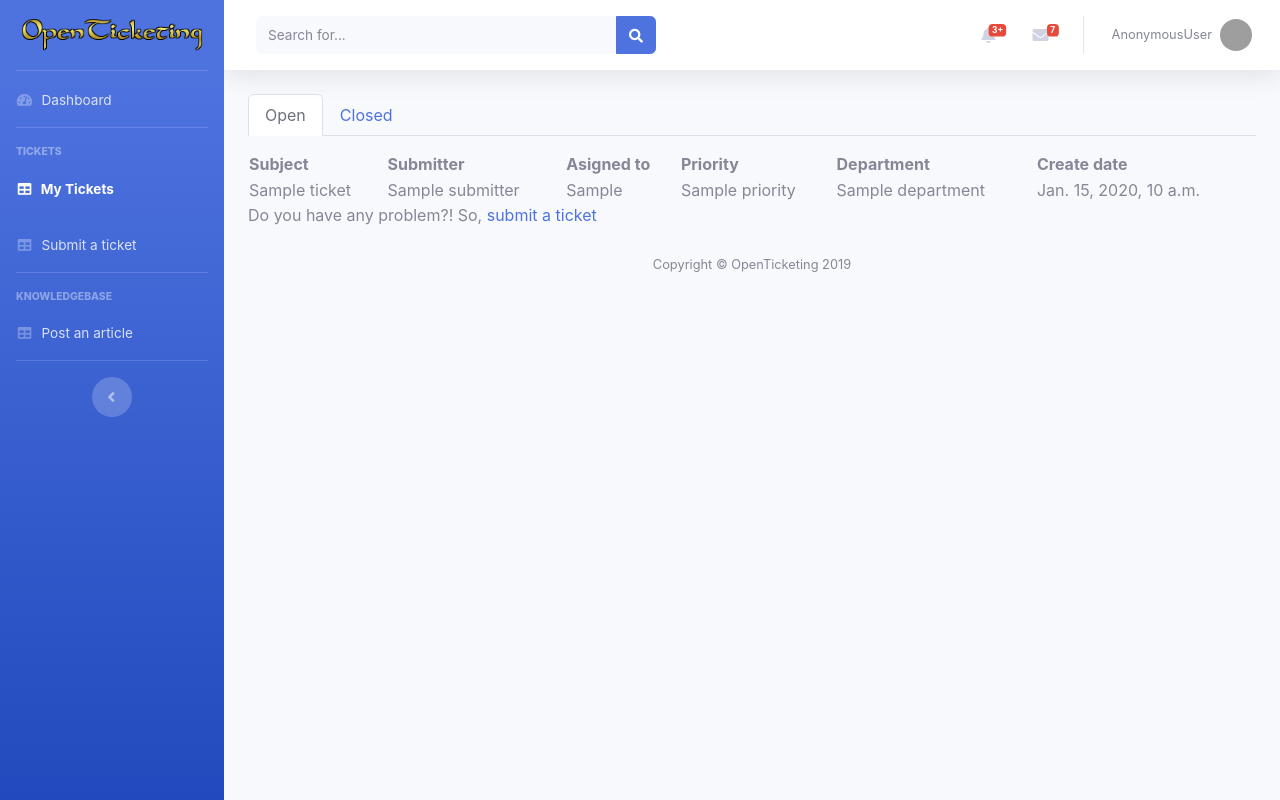
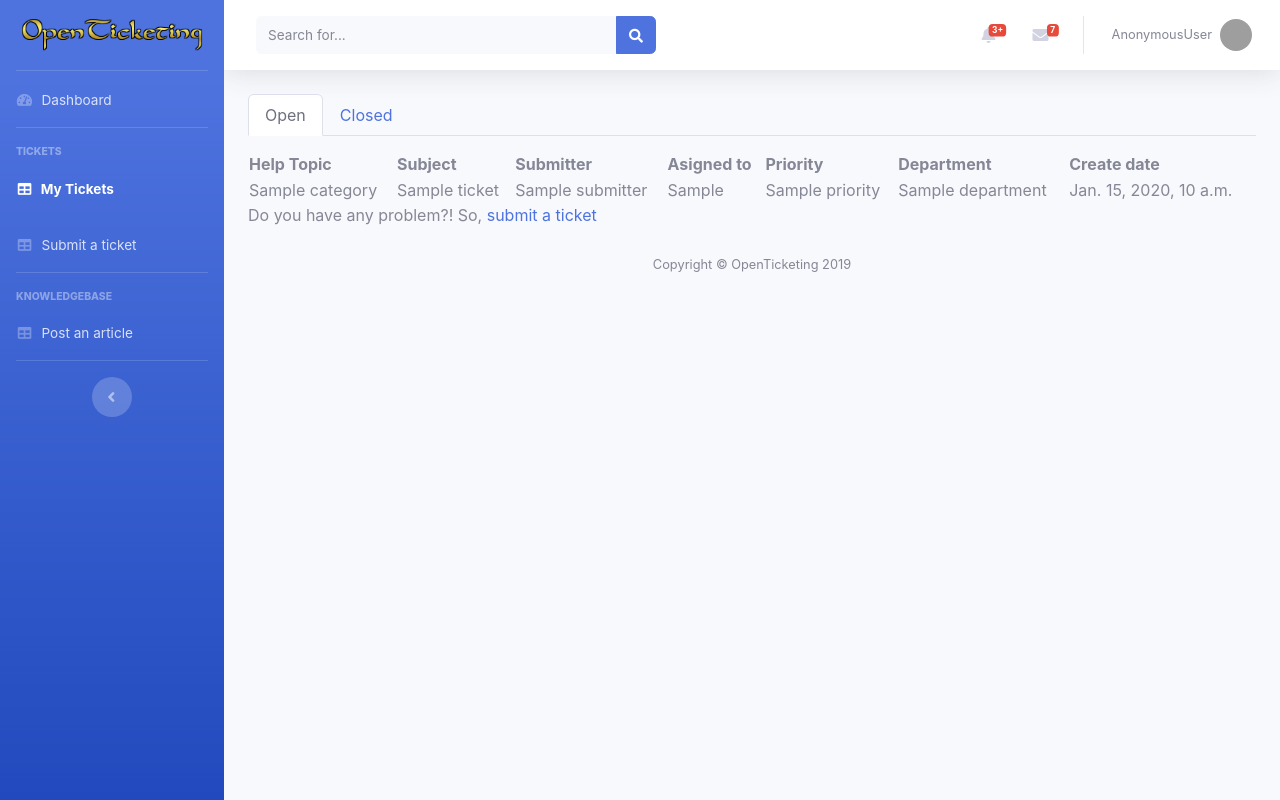
Before and after one commit to majidasadish/OpenTicketing, a Django app: template templates/openticketing/tickets/my_tickets.html in a window 1280 px wide. Run offline with Django 3.2, Linux system fonts and the light colour scheme; the template is opened without the code that fills it: most values are stand-ins (such as "Sample title", 1, 10 or a date in 2020); some libraries are stand-ins or nearby versions; grey boxes are pictures that could not be loaded.

Commit message:
update  git attribute

```diff
--- a/templates/openticketing/tickets/my_tickets.html
+++ b/templates/openticketing/tickets/my_tickets.html
@@ -15,6 +15,7 @@
             <table id="example" class="display" style="width:100%">
                 <thead>
                     <tr>
+                        <th>Help Topic</th>
                         <th>Subject</th>
                         <th>Submitter</th>
                         <th>Asigned to</th>
@@ -26,6 +27,7 @@
                 <tbody>
                 {% for ticket in open_tickets %}
                     <tr>
+                        <td>{{ ticket.category }}</td>
                         <td>{{ ticket.subject }}</td>
                         <td>{{ ticket.submitter }}</td>
                         <td>{{ ticket.assigned_to }}</td>
```
Also changed, not shown: 1 other file.
